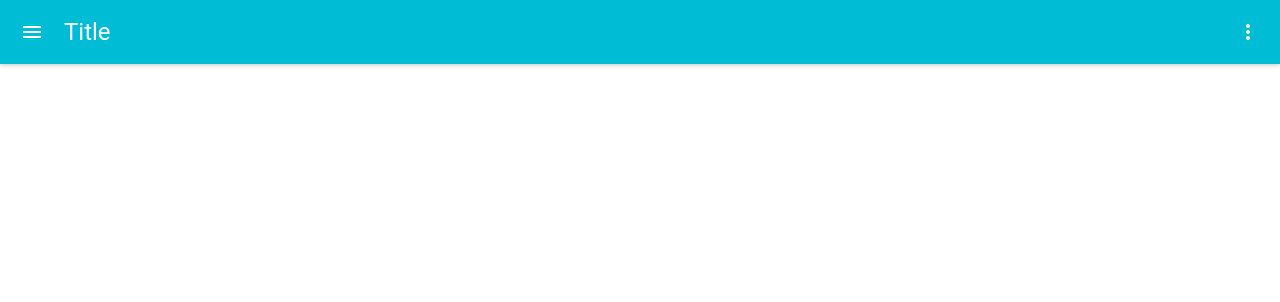
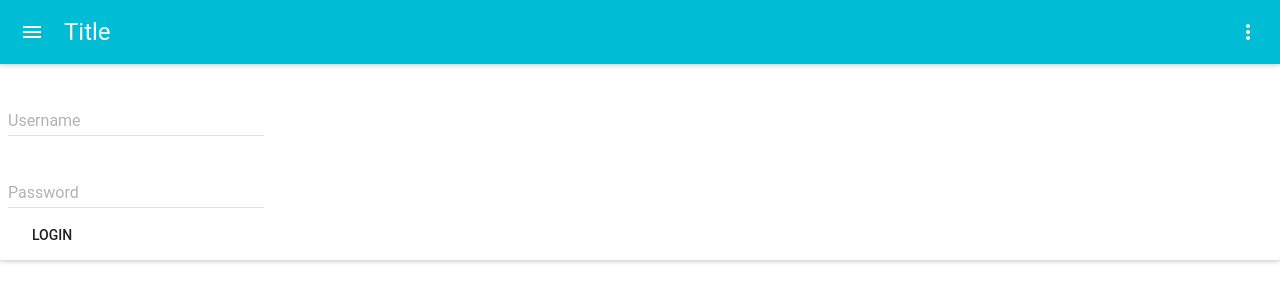
Before and after one commit to redhawkIT/slideOutMenu, a React (Create React App) app: page / in a window 1280 px wide. Shown: the top 302 px of the page. Built offline with nearby package versions, Linux system fonts and the light colour scheme; the HTML template or start-up script is replaced by a standard one; what react-tap-event-plugin would draw is missing.

Commit message:
add login

```diff
--- a/package.json
+++ b/package.json
@@ -9,8 +9,7 @@
     "material-ui": "^0.15.4",
     "react": "^15.3.2",
     "react-dom": "^15.3.2",
-    "react-tap-event-plugin": "^1.0.0",
-    "react-toolbox": "^1.2.1"
+    "react-tap-event-plugin": "^1.0.0"
   },
   "scripts": {
     "start": "react-scripts start",
--- a/src/App.jsx
+++ b/src/App.jsx
@@ -1,6 +1,7 @@
 import React, {Component} from 'react'
 import MuiThemeProvider from 'material-ui/styles/MuiThemeProvider'
 import AppBarTop from './AppBarTop'
+import Login from './Login'
 import './App.css'
 
 class App extends Component {
@@ -9,6 +10,7 @@ class App extends Component {
       <MuiThemeProvider>
         <div>
           <AppBarTop/>
+          <Login/>
         </div>
       </MuiThemeProvider>
     )
--- a/src/AppBarTop.jsx
+++ b/src/AppBarTop.jsx
@@ -18,7 +18,6 @@ class AppBarTop extends Component {
   handleClose = () => this.setState({open: false})
 
   render() {
-    console.log(this.state.open)
     return (
       <div>
         <AppBar
--- /dev/null
+++ b/src/Login.jsx
@@ -0,0 +1,50 @@
+import React, {Component} from 'react';
+import TextField from 'material-ui/TextField';
+import {Card, CardActions} from 'material-ui/Card';
+import FlatButton from 'material-ui/FlatButton';
+
+class Login extends Component {
+  constructor(props) {
+    super(props)
+    this.handleUsernameChange = this.handleUsernameChange.bind(this)
+    this.handlePasswordChange = this.handlePasswordChange.bind(this)
+    this.handleSubmit = this.handleSubmit.bind(this)
+
+    this.state = {
+      password: '',
+      username: ''
+    }
+  }
+
+  handleSubmit() {
+    const {username, password} = this.state
+    console.log(username, password)
+    this.setState({username: ''})
+    this.setState({password: ''})
+  }
+
+  handleUsernameChange(e) {
+    this.setState({username: e.target.value})
+  }
+
+  handlePasswordChange(e) {
+    this.setState({password: e.target.value})
+  }
+
+
+  render() {
+    return (
+      <Card>
+        <CardActions>
+          <div>
+            <TextField value={this.state.username} onChange={this.handleUsernameChange} hintText="Username" floatingLabelText="Username"/><br/>
+            <TextField value={this.state.password} onChange={this.handlePasswordChange} hintText="Password" floatingLabelText="Password" type="password"/><br/>
+          </div>
+          <FlatButton label="Login" onClick={this.handleSubmit}/>
+        </CardActions>
+      </Card>
+    )
+  }
+}
+
+export default Login
```
